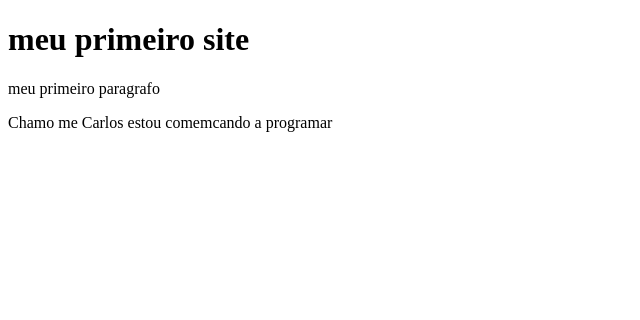
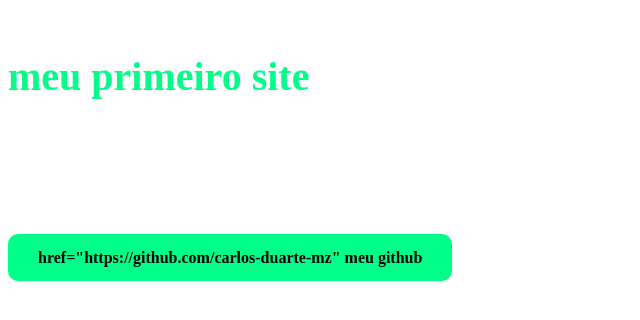
Before and after one commit to carlos-duarte-mz/primeiro-programa-2, a plain HTML site: page index.html in a window 1280 px wide. Shown: the whole page, without its empty margins (0-640 px from the left). Drawn offline with Linux system fonts and the light colour scheme.

Commit message:
meu bonito site

```diff
--- a/index.html
+++ b/index.html
@@ -1,11 +1,19 @@
 <!DOCTYPE html>
 <html
-<head>
+<head
     <title>Meu Primeiro Site</title>
+    <style>
+        body {background-color: #0a023; color: white; text-align: font-familia: arial; podding-top: 50px}
+        h1 {color: #00ff88; font-size: 40px;}
+        p{font-size: 20px;}
+        a{background: #00ff88; color: black; padding: 15px 30px; text-decoration: nome; border-radius: 10px; font-weight: bold;}
+    </style>
 </head>
 <body>
     <h1>meu primeiro site</h1>
     <p>meu primeiro paragrafo</p>
     <p>Chamo me Carlos estou comemcando a programar</p>
+    <br><br>
+    <a>href="https://github.com/carlos-duarte-mz" meu github</a>
 </body>
 </html>
```
